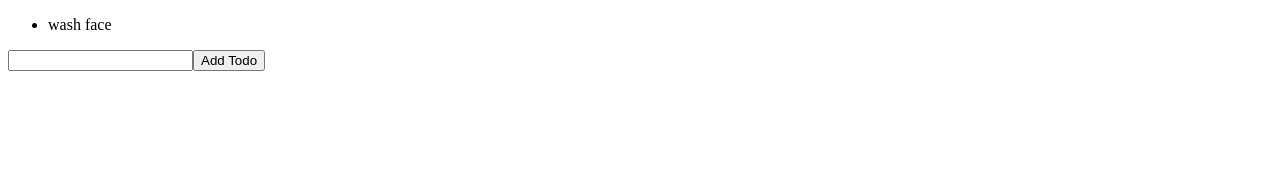
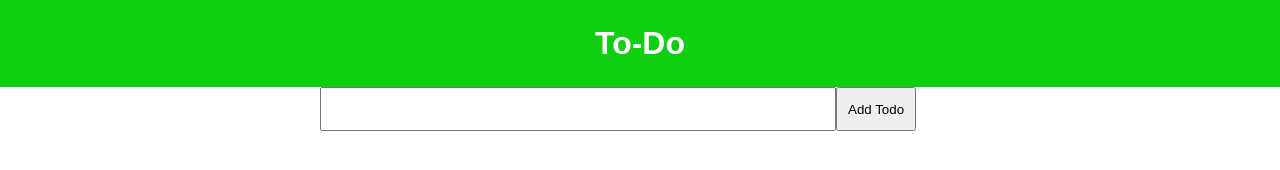
Before and after one commit to muchem/AngularJS-Todo-App, a plain HTML site: page index.html in a window 1280 px wide. Drawn offline with nearby package versions, Linux system fonts and the light colour scheme.

Commit message:
add styles and remove item function

```diff
--- a/CSS/style.css
+++ b/CSS/style.css
@@ -0,0 +1,32 @@
+*{
+    margin:0px;
+    padding:0px;
+    font-family:sans-serif;
+}
+header{
+    background-color:#10cf10;
+}
+.title{
+    color:white;
+    padding:25px 0 25px 0;
+    text-align:center;
+}
+li{
+    list-style:none;
+    padding:20px 0 20px 0;
+    font-size:25px;
+    border-top:#ebe4e4 solid 2px;
+}
+.addbnt{
+
+    height:44px;
+    padding:10px;
+}
+input{
+width: 80%;
+height:40px;
+}
+.container{
+    margin:auto;
+    width:50%;
+}
--- a/JS/controller.js
+++ b/JS/controller.js
@@ -1,7 +1,10 @@
 app.controller('appCtrl', function($scope){
-    $scope.Todos = ['wash face'];
+    $scope.Todos = [];
     $scope.addTodo = function(){
         $scope.Todos.push($scope.item);
+        $scope.removeitem = function(x){
+            $scope.Todos.splice($index,1);
+        }
         $scope.item = "";
     }
 });
--- a/index.html
+++ b/index.html
@@ -4,16 +4,24 @@
     <meta charset="UTF-8">
     <meta name="viewport" content="width=device-width, initial-scale=1.0">
     <meta http-equiv="X-UA-Compatible" content="ie=edge">
+    <link rel = "stylesheet"href = "./CSS/style.css">
     <script src="https://ajax.googleapis.com/ajax/libs/angularjs/1.6.9/angular.min.js"></script>
     <title>To-Do App</title>
 </head>
 <body ng-controller = "appCtrl">
     <div>
+        <header>
+            <h1 class = 'title'>
+                To-Do
+            </h1>
+        </header>
+        <div class = "container">
             <ul ng-repeat = "Todo in Todos">
-                <li>{{Todo}}</li>
+                <li>{{Todo}}</li><span><button ng-click = "removeitem()">X</button></span>
             </ul>
-            <input ng-model = "item" placeholer = "enter Todo"><button ng-click = "addTodo()">Add Todo</button>
+            <input ng-model = "item" placeholer = "Enter a Todo item"><button class = "addbnt" ng-click = "addTodo($index)">Add Todo</button>
     </div>
+</div>
     <script src="./JS/module.js"></script>
     <script src = "./JS/controller.js"></script>
 </body>
```
